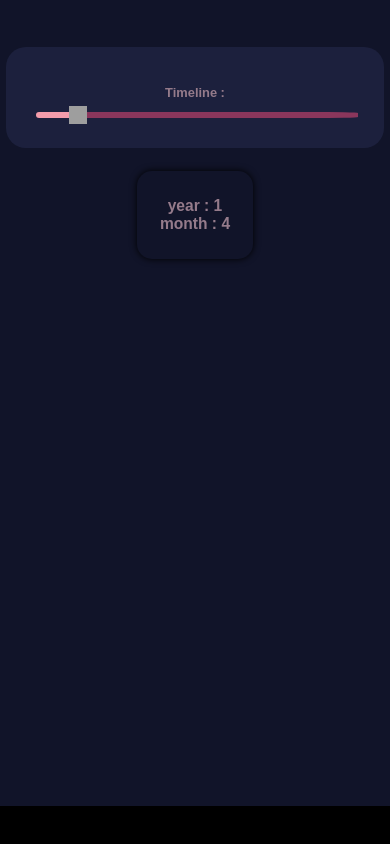
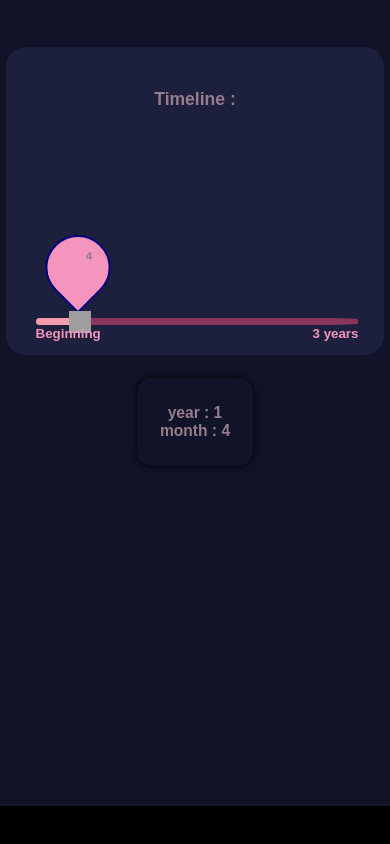
Before and after one commit to Srish-ty/Cherry-n-Ode, a React (Create React App) app: page / in a window 390 px wide. Built offline with nearby package versions, Linux system fonts and the light colour scheme.

Commit message:
feat: added date-displayer in desk view

```diff
--- a/src/App.css
+++ b/src/App.css
@@ -1,7 +1,7 @@
 .App {
   width: auto;
   height: 90vh;
-  padding: 4vw 4vw; margin-top: 0vw;
+  padding: 3vw 4vw; margin-top: 0vw;
   display: flex; flex-direction: column;
   align-items: center;
   text-align: center;
@@ -12,7 +12,7 @@
 @media only screen and (max-width:800px){
 .App{
   padding: 6vw 4vw;
-  font-size: 2.2vw;
+  font-size: 3vw; font-weight: bold;
 }
 }
 
--- a/src/App.js
+++ b/src/App.js
@@ -23,12 +23,16 @@ function App() {
 
     let inp=document.getElementsByClassName('inp-range')[0]; inp.style.backgroundColor=`rgb(${(g)}, 37, 110 )`;
     let inpval = val*100/36;
-    inp.style.background = `linear-gradient(to right, rgb(${(g+62)}, 107, 180) ${inpval}%, rgb(${(g)}, 37, 110) ${inpval}%)`;
+    inp.style.background = `linear-gradient(to right, rgb(${(g+62)}, 107, 180) ${inpval-0.25}%, rgb(${(g)}, 37, 110) ${inpval+0.25}%)`; //rgb(${(255-g+15)}, 118, 165)
+
+    let promp=document.getElementsByClassName('numdays')[0]; promp.style.left= val*90/36 +5 +"%" ;
+    promp.style.borderColor =`rgb(${Math.abs(255-g+10)}, 128, 202 )` ; // `rgb(${Math.abs(255-g+10)}, 128, 202 )`
+    promp.style.backgroundColor=`rgb(${g+20}, 129, 189 )`;
   }
 
   return (
     <div className="App">
-      <SliderPage putValue={changeval} className='slider' bcolor={timing}/>
+      <SliderPage putValue={changeval} className='slider' value={timing}/>
       <Output value={timing}/>
     </div>
   );
--- a/src/components/SliderPage.js
+++ b/src/components/SliderPage.js
@@ -1,18 +1,19 @@
 import React from 'react';
 import './styles/Slider.styles.css'
 
-export const SliderPage = ({putValue}) => {
+export const SliderPage = ({putValue, value}) => {
+
+let time = value;
+
 /* onMouseMove={(event)=>mousem(event)}
-const mousem=(e)=>{
-  var rval = 255-parseInt(e.target.value *255/36);
   e.target.style.backgroundColor=`rgb(${(rval)}, 37, 110 )`;
   e.target.style.backgroundImage = "url('https://cdn-icons-png.flaticon.com/512/3314/3314403.png')";
 } */
 
   return (
     <section className='slider-cont'>
-
         <h1 className='slid-heading'> Timeline :</h1>
+        <span className='numdays'> <span className='txt'> {time} </span> </span>
         <input className='inp-range' type='range' min='0' max='36' defaultValue={4} onChange={putValue} step='0.25'  />
 
     </section>
--- a/src/components/styles/Slider.styles.css
+++ b/src/components/styles/Slider.styles.css
@@ -1,10 +1,12 @@
 .slider-cont{
+  position: relative;
      font-weight: bolder;
     border: 0px solid blue;
-    width: 90%;
+    width: 90%; height: 30vh;
     margin: 2vw 4vw;
     padding: 4vw;
     border-radius: 20px;
+    display: flex; flex-direction: column; justify-content: space-between;
 }
 @media only screen and (max-width:600px){
  .slider-cont{
@@ -17,6 +19,7 @@
 .inp-range{
     -webkit-appearance: none;
     appearance: none;
+    position: relative;
     height: 10px;
     border-radius: 20px;
     border-top-right-radius: 100%; border-bottom-right-radius: 100%;
@@ -25,31 +28,73 @@
     cursor: pointer;
 }
 
-@media only screen and (max-width:600px){
-.inp-range{
-  height: 6px;
-}
-}
 
 .inp-range::-webkit-slider-thumb{
     -webkit-appearance: none;
-height: 30px;
-width: 30px;
+  height: 30px;
+  width: 30px;
   background-size: cover;
-   background-image: url("https://images.freeimages.com/fic/images/icons/725/colobrush/256/pink_heart.png");
+  background-image: url("https://images.freeimages.com/fic/images/icons/725/colobrush/256/pink_heart.png");
 }
 
-@media only screen and (max-width:600px) {
+@media only screen and (max-width:600px){
+.inp-range{
+  height: 7px;
+}
 .inp-range::-webkit-slider-thumb{
-    height: 18px;
-  width: 18px;
+   -webkit-appearance: none;
+    height: 22px;
+    width: 22px;
 }
 }
-
+.inp-range::before{ color: #f495bd; font-weight: bold;
+  content: "Beginning";
+  position: absolute;
+  top: 2vw;
+}
+.inp-range::after{ color: #f495bd; font-weight: bold;
+  content: "3 years";
+  position: absolute;
+  right: 0vw;
+  top: 2vw;
+}
 
 /*
 input[type=range]::-webkit-slider-thumb{
     background-image: url('https://cdn-icons-png.flaticon.com/512/2333/2333050.png') no-repeat;
+}*/
 
-    https://images.freeimages.com/fic/images/icons/725/colobrush/256/pink_heart.png
-}*/
+.numdays{
+  background-color: #f495bd;
+  padding: 2vw;
+  height: 45px; width: 45px;
+  position: absolute;
+  bottom: 7.5vw; left:15%;
+  transform: translateX(-50%) rotate(45deg);
+  border: 2px solid navy;
+  border-top-left-radius: 50%;
+  border-bottom-left-radius: 50%;
+  border-top-right-radius: 50%;
+}
+.slider-cont  .numdays:after{
+  background-color: #f495bd;
+  padding: 2vw;
+  height: 45px; width: 45px;
+  position: absolute;
+  left: 50%;
+  transform: translateX(-50%);
+ z-index: -1;
+}
+
+@media only screen and (max-width:600px) {
+.numdays{
+  bottom: 14vw;
+  margin: auto 10vw auto 4vw;
+}
+}
+
+.txt{
+  position: absolute;
+  margin: auto;
+  transform: translateX(-50%) rotate(-45deg);
+}
```
